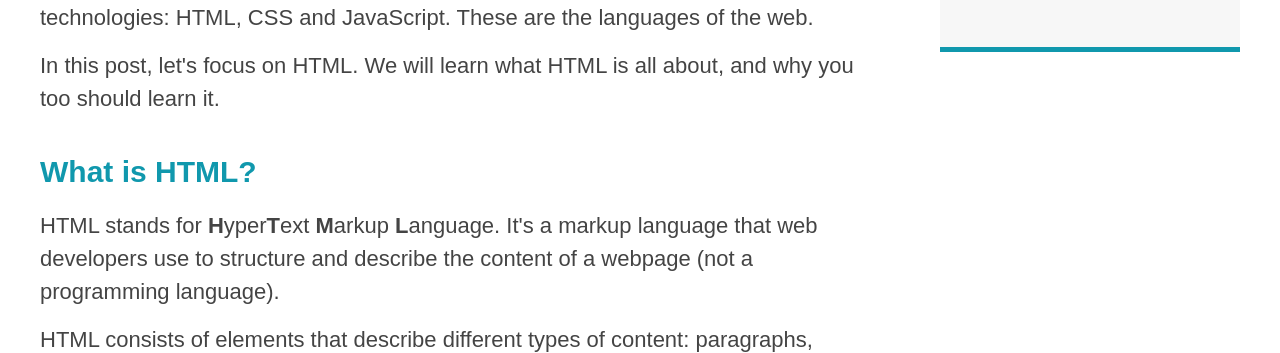
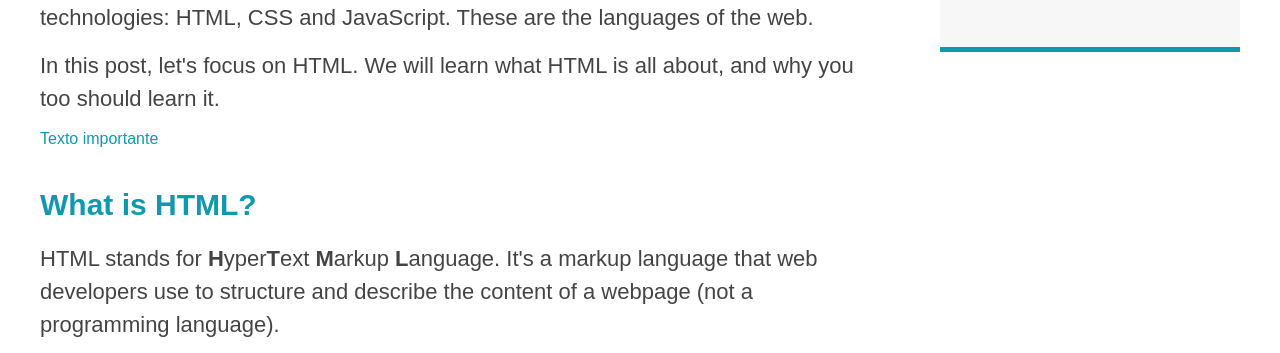
Before and after one commit to Rplitz/Mi-primera-pagina, a plain HTML site: page index.html in a window 1280 px wide. Shown: the part 692-1045 px from the top of the page. Drawn offline with Linux system fonts and the light colour scheme.

Commit message:
mi primera confirmación de actualización

```diff
--- a/index.html
+++ b/index.html
@@ -69,6 +69,8 @@
           In this post, let's focus on HTML. We will learn what HTML is all
           about, and why you too should learn it.
         </p>
+
+        <div class="greeting">Texto importante</div>
 
         <h3>What is HTML?</h3>
         <p>
--- a/style.css
+++ b/style.css
@@ -68,6 +68,10 @@ h1 {
 h2 {
   font-size: 40px;
   margin-bottom: 30px;
+}
+
+.greeting {
+  color: #1098ad;
 }
 
 h3 {
```
